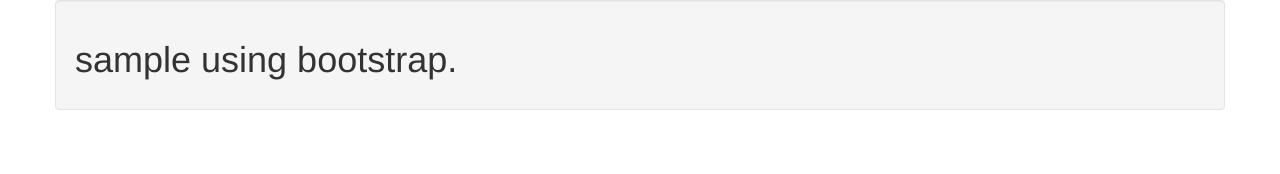
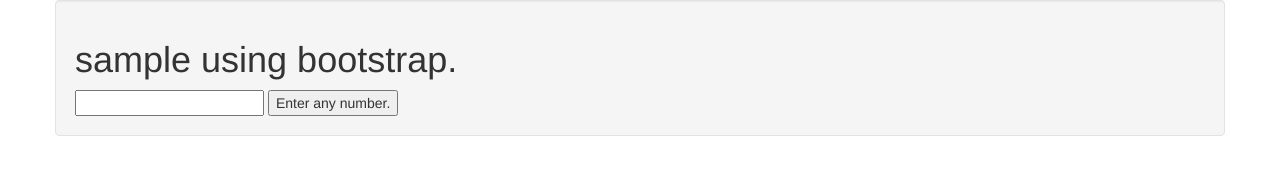
Before and after one commit to sravyathavegesna/client-side-playarea, a plain HTML site: page index.html in a window 1280 px wide. Drawn offline with nearby package versions, Linux system fonts and the light colour scheme.

Commit message:
added input element.

```diff
--- a/index.html
+++ b/index.html
@@ -7,6 +7,8 @@
     <body>
         <div class="container well">
             <h1>sample using bootstrap.</h1>
+            <input type="number">
+            <button type="button">Enter any number.</button>
 
         </div>
     </body>
```
